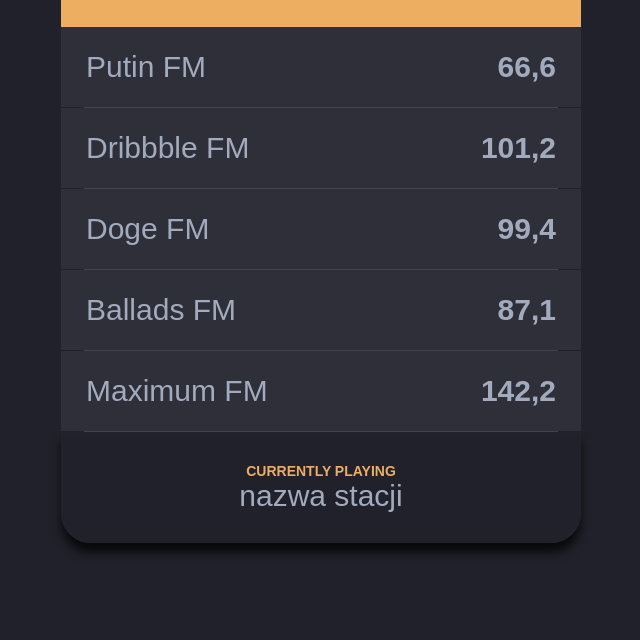
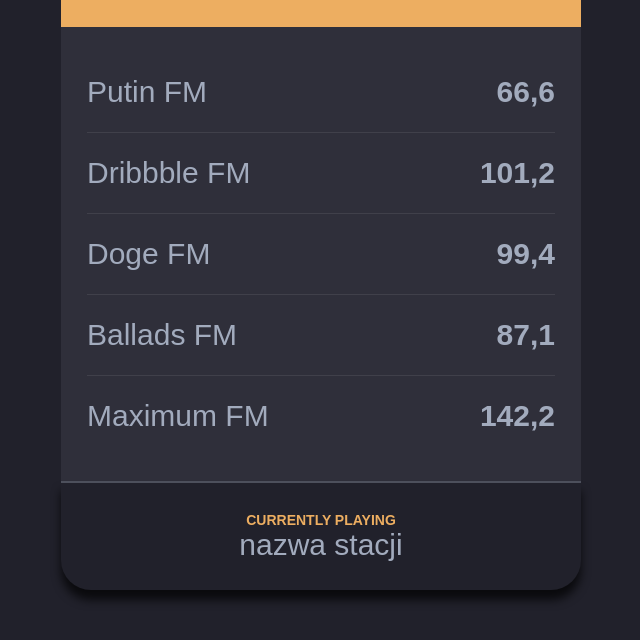
Before and after one commit to Golat/0012_Netguru, a website: page app/index.html in a window 1280 px wide. Shown: the part 108-748 px from the top of the page, without its empty margins (319-959 px from the left). Drawn offline with Linux system fonts and the light colour scheme; files that its build step writes are made by us from their sources.

Commit message:
Static radio.

```diff
--- a/app/index.html
+++ b/app/index.html
@@ -42,36 +42,28 @@
                 <h1>STATIONS</h1>
                 <img src="img/switch.png">
             </div>
+            <div class="radio__container">
                 <div class="radio__station">
                     <div class="radio__station__name">Putin FM</div>
                     <div class="radio__station__freq">66,6</div>
-
                 </div>
-            <div class="radio__line">&nbsp;</div>
                 <div class="radio__station">
                     <div class="radio__station__name">Dribbble FM</div>
                     <div class="radio__station__freq">101,2</div>
-
                 </div>
-            <div class="radio__line">&nbsp;</div>
                 <div class="radio__station">
                     <div class="radio__station__name">Doge FM</div>
                     <div class="radio__station__freq">99,4</div>
                 </div>
-            <div class="radio__line">&nbsp;</div>
-
                 <div class="radio__station">
                     <div class="radio__station__name">Ballads FM</div>
                     <div class="radio__station__freq">87,1</div>
                 </div>
-            <div class="radio__line">&nbsp;</div>
-
                 <div class="radio__station">
                     <div class="radio__station__name">Maximum FM</div>
                     <div class="radio__station__freq">142,2</div>
-
                 </div>
-            <div class="radio__line">&nbsp;</div>
+            </div>
             <div class="radio__footer">
                 <div class="radio__footer__text">CURRENTLY PLAYING</div>
                 <div class="radio__footer__namestation">nazwa stacji</div>
--- a/app/styles/_basic.scss
+++ b/app/styles/_basic.scss
@@ -27,6 +27,7 @@ body {
         img {
             height: 35px;
             display: inline-block;
+            cursor: pointer;
         }
 
         h1 {
@@ -34,46 +35,52 @@ body {
         }
     }
 
+    &__container {
+        background-color: #2f2f3a;
+    }
+
     &__station {
-        color: #a2abbd;
         background-color: #2f2f3a;
         font-size: 30px;
-        width: 100%;
+        width: 90%;
         display: flex;
         justify-content: space-between;
         align-items: center;
+        border-bottom: 1px solid #40404a;
+        margin: auto;
+
+        &:nth-child(1){
+            padding-top: 25px;
+        }
+
+        &:nth-last-child(1){
+            border-bottom: none;
+            padding-bottom: 25px;
+        }
 
         &__name {
             display: inline-block;
-//            width: 39%;
-            margin: 25px;
+            cursor: pointer;
         }
 
         &__freq {
             text-align: right;
             display: inline-block;
-//            width: 38%;
-            margin: 25px;
+            margin: 25px 0px;
             font-weight: bold;
+            cursor: pointer;
         }
-    }
-
-    &__line {
-        height: 1px;
-        width: 91%;
-        background-color: #43434d;
-        margin: auto;
     }
 
     &__footer {
         border-radius: 0px 0px 30px 30px;
-        border: 2px solid;
+        border: solid #4d505c;
+        border-width: 2px 0px 0px 0px;
         text-align: center;
         padding: 30px 20px;
         font-size: 30px;
         margin-bottom: 30px;
         box-shadow: 0px 10px 10px 0px rgba(0,0,0,0.7);
-        border-color: #22222b;
 
         &__text {
             color: $brandcolor;
```
Also changed, not shown: dist/index.html, dist/styles/main.css. Lines whose indentation alone changed are shown as unchanged.
